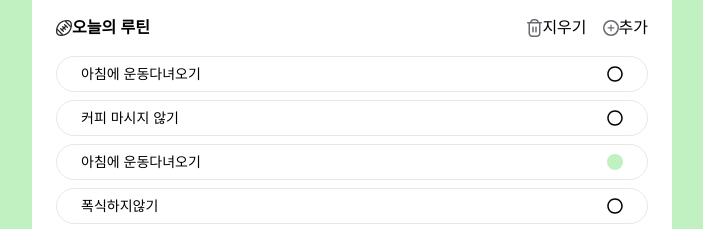
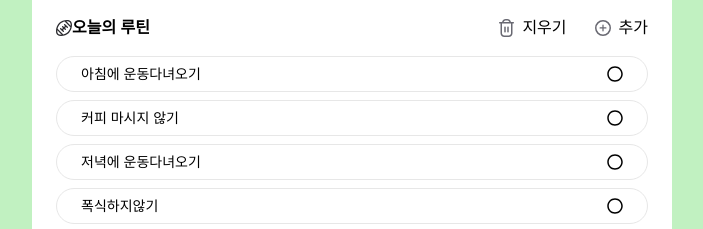
Before and after one commit to hatoruday/mindeating-front, a Next.js app: page /info in a window 1280 px wide. Shown: the top 229 px of the page, without its empty margins (288-991 px from the left). Built offline with nearby package versions, Linux system fonts and the light colour scheme; a web font is replaced by a local one.

Commit message:
routine editing

```diff
--- a/components/userInfoDisplay/routine/routine.tsx
+++ b/components/userInfoDisplay/routine/routine.tsx
@@ -1,37 +1,112 @@
 "use client";
 
 import Image from "next/image";
+
 import { useState } from "react";
+
 import { FaRegCircle } from "react-icons/fa";
 
 const routineExampleList = [
-  {
-    id: 1,
-    content: "아침에 운동다녀오기",
-    isDone: false,
-  },
-  {
-    id: 2,
-    content: "커피 마시지 않기",
-    isDone: false,
-  },
-  {
-    id: 3,
-    content: "아침에 운동다녀오기",
-    isDone: true,
-  },
-  {
-    id: 4,
-    content: "폭식하지않기",
-    isDone: false,
-  },
+  "아침에 운동다녀오기",
+
+  "커피 마시지 않기",
+
+  "저녁에 운동다녀오기",
+
+  "폭식하지않기",
 ];
 
 export default function Routine() {
   const [routines, setRoutines] = useState(routineExampleList);
-  const selectRoutine = (id: number) => {
-    console.log(id, "is selected");
+
+  const [selectedRoutine, setSelectedRoutine] = useState<string[]>([]);
+
+  //추가버튼을 눌렀을 때 활성화되는 상태변수
+
+  const [isPrompting, setIsPrompting] = useState<boolean>(false);
+
+  const [currentInput, setCurrentInput] = useState("");
+
+  // 텍스트 필드의 입력을 처리하는 함수
+
+  const completeSelectedRoutine = (routine: string) => {
+    let selectedRoutineCopy = [...selectedRoutine];
+
+    if (selectedRoutine.includes(routine)) {
+      selectedRoutineCopy = selectedRoutineCopy.filter(
+        (selected) => selected !== routine
+      );
+    } else {
+      selectedRoutineCopy.push(routine);
+    }
+
+    setSelectedRoutine(selectedRoutineCopy);
   };
+
+  const handleInputChange = (e: React.ChangeEvent<HTMLInputElement>) => {
+    const {
+      target: { value },
+    } = e;
+
+    setCurrentInput(value);
+  };
+
+  // 엔터 키를 누를 때 실행될 함수
+
+  const handleKeyPress = (e: React.KeyboardEvent<HTMLInputElement>) => {
+    if (e.key === "Enter") {
+      e.preventDefault();
+
+      if (currentInput.trim() !== "") {
+        // 새로운 아이템을 menu 배열에 추가
+
+        setRoutines([...routines, currentInput.trim()]);
+
+        // 입력 필드 초기화
+
+        setCurrentInput("");
+
+        setIsPrompting(false);
+      }
+    }
+  };
+
+  //지우기 버튼을 눌렀을 때 활성화되는 상태변수.
+
+  const [isDeleting, setIsDeleting] = useState<boolean>(false);
+
+  const [selectedDetingRoutine, setselectedDetingRoutine] = useState<string[]>(
+    []
+  );
+
+  const selectDeleteRoutine = (routine: string) => {
+    let selectedRoutineCopy = [...selectedDetingRoutine];
+
+    if (selectedDetingRoutine.includes(routine)) {
+      selectedRoutineCopy = selectedRoutineCopy.filter(
+        (selected) => selected !== routine
+      );
+    } else {
+      selectedRoutineCopy.push(routine);
+    }
+
+    setselectedDetingRoutine(selectedRoutineCopy);
+  };
+
+  const completeDeteteRoutine = () => {
+    let routinesCopy = [...routines];
+
+    selectedDetingRoutine.forEach((routine) => {
+      routinesCopy = routinesCopy.filter((r) => r !== routine);
+    });
+
+    setRoutines(routinesCopy);
+
+    setselectedDetingRoutine([]);
+
+    setIsDeleting(false);
+  };
+
   return (
     <div className="flex flex-col ">
       <header className="flex w-full justify-between">
@@ -42,13 +117,32 @@ export default function Routine() {
             height={16}
             alt="routineIcon"
           />
+
           <span className="font-semibold">오늘의 루틴</span>
         </div>
+
         <div className="flex space-x-4 justify-between">
+          <button
+            className="flex gap-2 mx-3 items-center"
+            onClick={() => setIsDeleting(!isDeleting)}
+          >
             <Image src="/trashCan.svg" width={15} height={18} alt="trashCan" />
             지우기
-          <Image src="/plusIcon.svg" width={16} height={16} alt="plus" />
+          </button>
+
+          <button
+            className="flex gap-2 mx-3 items-center"
+            onClick={() => setIsPrompting(!isPrompting)}
+          >
+            <Image
+              src="/plusIcon.svg"
+              onClick={() => setIsPrompting(!isPrompting)}
+              width={16}
+              height={16}
+              alt="plus"
+            />
             추가
+          </button>
         </div>
       </header>
 
@@ -57,13 +151,33 @@ export default function Routine() {
           return (
             <div
               key={rIndex}
-              className="flex h-9 border border-[#e7e7e7] w-full rounded-[40px] "
+              className={`flex h-9 border ${
+                isDeleting
+                  ? "border-red1 bg-red2"
+                  : selectedRoutine.includes(routine)
+                  ? "border-green2 bg-green3"
+                  : "border-black4"
+              } w-full rounded-[40px]`}
             >
               <div className="flex justify-between items-center w-full px-6">
-                <span className="font-medium text-[14px]">
-                  {routine.content}
-                </span>
-                {routine.isDone ? (
+                <span className="font-medium text-[14px]">{routine}</span>
+
+                <button
+                  onClick={() => {
+                    if (isDeleting) {
+                      selectDeleteRoutine(routine);
+                    } else {
+                      completeSelectedRoutine(routine);
+                    }
+                  }}
+                >
+                  {isDeleting ? (
+                    selectedDetingRoutine.includes(routine) ? (
+                      <FaRegCircle className="text-textRed bg-faceRed rounded-full" />
+                    ) : (
+                      <FaRegCircle className="text-textRed" />
+                    )
+                  ) : selectedRoutine.includes(routine) ? (
                     <Image
                       src="/routineCircle.svg"
                       alt="routineCircle"
@@ -73,10 +187,42 @@ export default function Routine() {
                   ) : (
                     <FaRegCircle />
                   )}
+                </button>
               </div>
             </div>
           );
         })}
+
+        {isPrompting ? (
+          <div
+            className={`flex h-9 border border-black4 w-full rounded-[40px]`}
+          >
+            <div className="flex justify-between items-center w-full px-6">
+              <input
+                type="text"
+                placeholder="루틴을 입력해주세요"
+                value={currentInput}
+                onChange={handleInputChange}
+                onKeyUp={handleKeyPress}
+                className="font-medium text-[14px] w-full bg-white border-none outline-none placeholder-black4 text-black1"
+              />
+
+              <button>
+                <FaRegCircle />
+              </button>
+            </div>
+          </div>
+        ) : (
+          <></>
+        )}
+
+        {isDeleting ? (
+          <div className="w-[58px] h-9 rounded-[40px] bg-red2 border border-red1">
+            완료
+          </div>
+        ) : (
+          <></>
+        )}
       </section>
     </div>
   );
```
Lines whose indentation alone changed are shown as unchanged.
